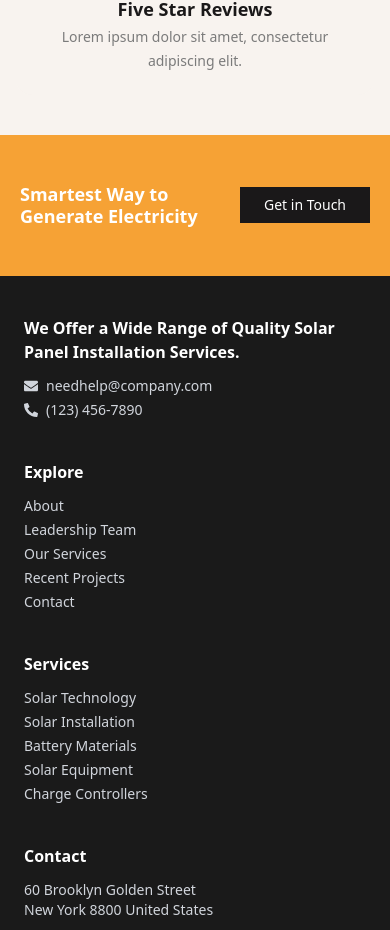
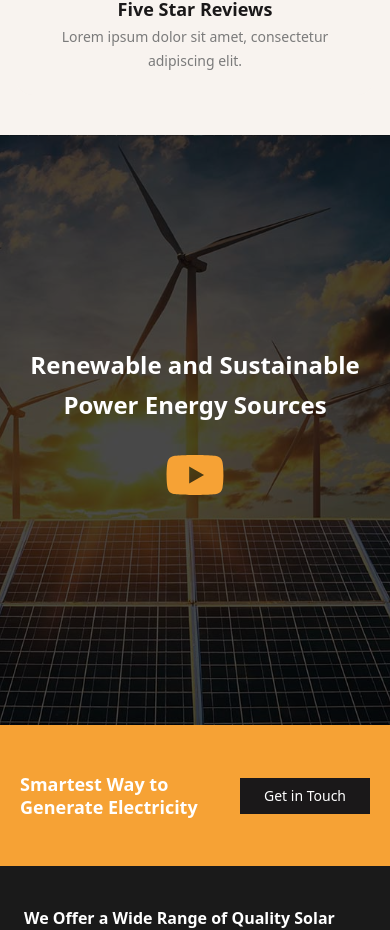
Before and after one commit to iahmadiqbal/solam-solar-panel-installer, a React (Vite) app: page /about in a window 390 px wide. Shown: the part 3832-4762 px from the top of the page. Built offline with nearby package versions, Linux system fonts and the light colour scheme.

Commit message:
Make hero banner fully responsive

```diff
--- /dev/null
+++ b/src/components/about/HeroBanner/index.tsx
@@ -0,0 +1,34 @@
+import { FaYoutube } from "react-icons/fa";
+
+const HeroBanner: React.FC = () => {
+  return (
+    <section className="w-screen overflow-hidden">
+      <div className="relative w-full min-h-[70vh] bg-[url('/images/RenewablesustainableEnergy.jpg')] bg-cover bg-center flex items-center justify-center">
+        {/* Dark Overlay */}
+        <div className="absolute inset-0 bg-black/70 z-10" />
+
+        {/* Content */}
+        <div className="relative z-20 w-full max-w-5xl text-center mx-auto px-4">
+          <h1 className="text-white text-2xl sm:text-3xl md:text-4xl lg:text-5xl font-bold mb-2 break-words">
+            Renewable and Sustainable
+          </h1>
+          <h2 className="text-white text-2xl sm:text-3xl md:text-4xl lg:text-5xl font-bold mb-6 break-words">
+            Power Energy Sources
+          </h2>
+
+          {/* YouTube Icon */}
+          <a
+            href="https://youtu.be/XHOmBV4js_E?si=PM-27Db_vaXzhPx0"
+            target="_blank"
+            rel="noopener noreferrer"
+            className="inline-flex items-center justify-center hover:scale-110 transition-transform duration-300"
+          >
+            <FaYoutube className="text-[60px] text-[#F6A235]" />
+          </a>
+        </div>
+      </div>
+    </section>
+  );
+};
+
+export default HeroBanner;
--- a/src/views/about/index.tsx
+++ b/src/views/about/index.tsx
@@ -1,11 +1,13 @@
 import FeaturesOverviewSection from "../../components/about/FeaturesOverviewSection";
 import HeroAboutSection from "../../components/about/HeroAboutSection";
+import HeroBanner from "../../components/about/HeroBanner";
 
 const About: React.FC = () => {
   return (
     <>
       <HeroAboutSection />
       <FeaturesOverviewSection />
+      <HeroBanner />
     </>
   );
 };
```
Also changed, not shown: public/images/RenewablesustainableEnergy.jpg (added).
